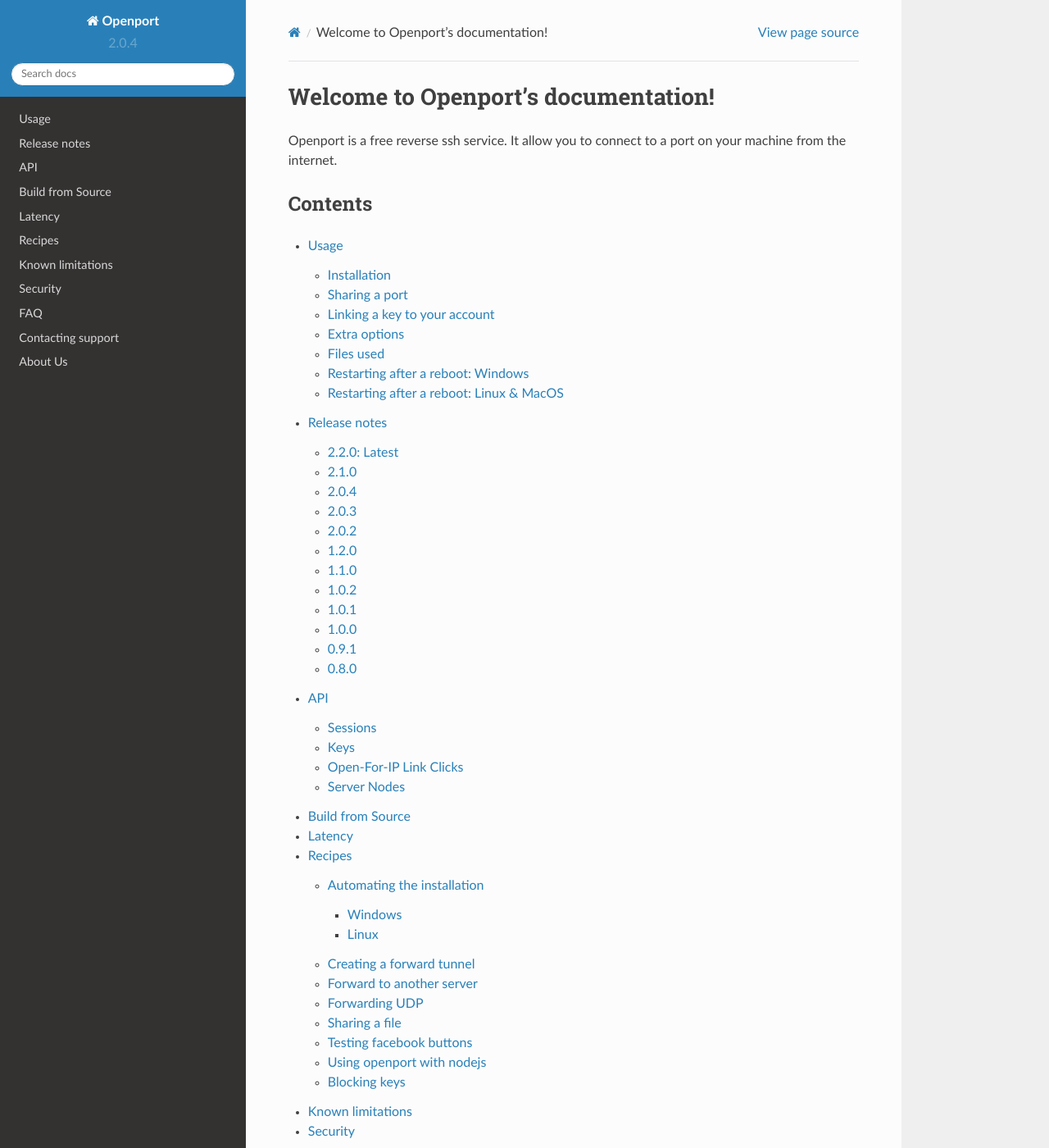
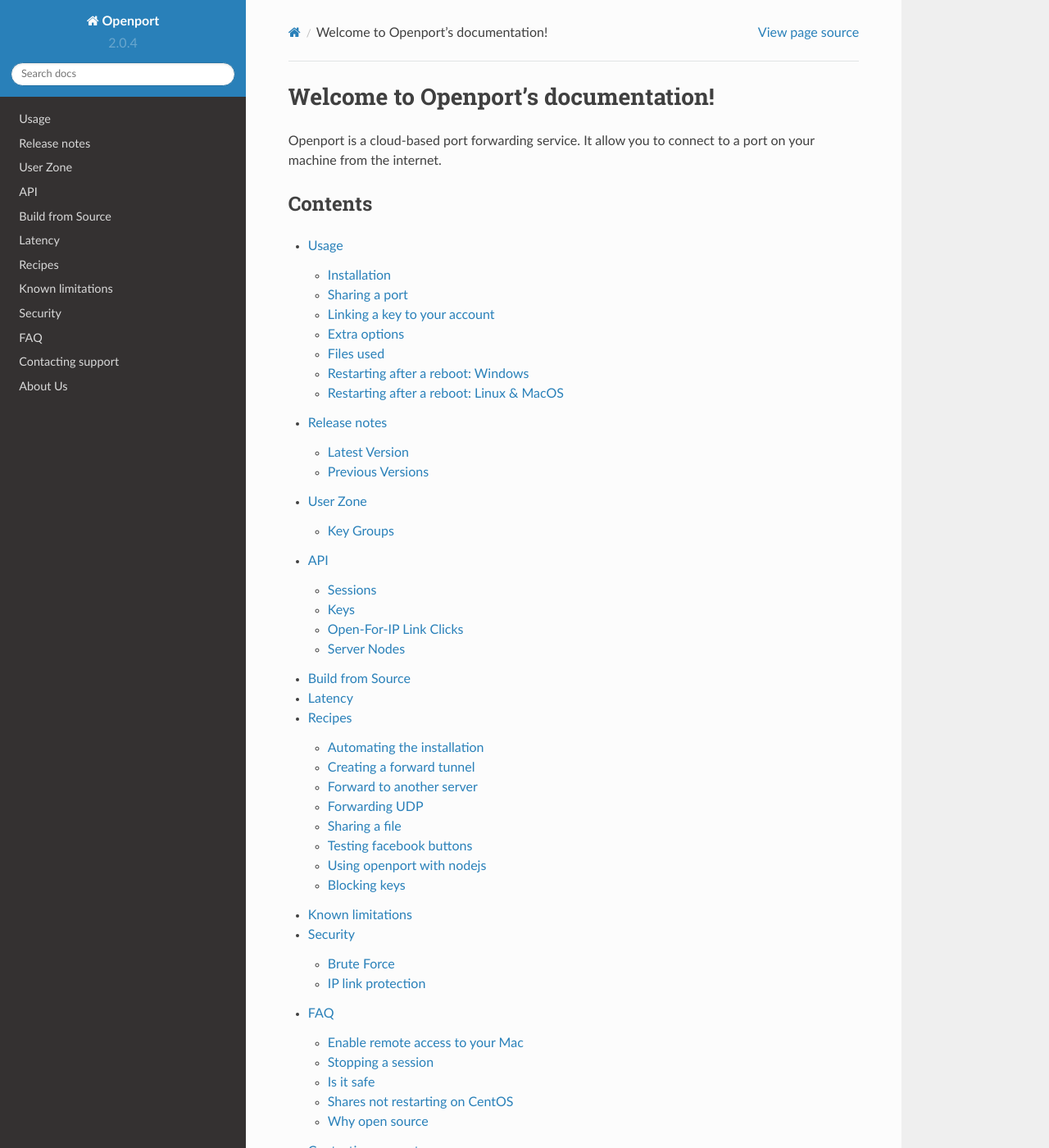
Before and after one commit to openportio/openport-docs, a Sphinx documentation site: the page built from docs/source/index.rst, in a window 1280 px wide and 1400 px high. Shown: the whole window at 82% size. Built offline with Sphinx 7.4.7 and the Read the Docs theme 2.0.0, drawn with Linux system fonts in a browser that asks for light colours; some of the changed text lies outside the part shown.

Commit message:
Adding documentation about keygroups.

```diff
--- a/docs/source/conf.py
+++ b/docs/source/conf.py
@@ -3,7 +3,7 @@
 # -- Project information
 
 project = 'Openport'
-copyright = '2022, iTech'
+copyright = '2024, iTech'
 author = 'Jan De Bleser'
 
 release = '2.0'
--- a/docs/source/index.rst
+++ b/docs/source/index.rst
@@ -1,7 +1,7 @@
 Welcome to Openport's documentation!
 ====================================
 
-Openport is a free reverse ssh service.
+Openport is a cloud-based port forwarding service.
 It allow you to connect to a port on your machine from the internet.
 
 
@@ -9,8 +9,11 @@
 --------
 
 .. toctree::
+    :maxdepth: 2
+
     usage
     release_notes
+    user_zone
     api
     build_from_source
     infrastructure
--- a/docs/source/recipes_create_a_forward_tunnel.rst
+++ b/docs/source/recipes_create_a_forward_tunnel.rst
@@ -1,5 +1,5 @@
 Creating a forward tunnel
-=======================
+=========================
 
 Consider next scenario:
 
--- a/docs/source/release_notes.rst
+++ b/docs/source/release_notes.rst
@@ -3,8 +3,12 @@
 
 Download the client from `Github <https://github.com/openportio/openport-go/releases>`_
 
-2.2.0: Latest
+Latest Version
 --------------
+
+2.2.0
++++++
+
 Features/improvements:
 
 - Added --ws flag to use websockets to connect instead of ssh. (Use in combination with --no-ssl to create an unencrypted tunnel).
@@ -29,27 +33,32 @@
 - The armv7 binary have been tested on an openwrt router.
 
 
+Previous Versions
+-----------------
+
 
 2.1.0
---------------
++++++++++
 - Adding --exit-on-failure-timeout flag (Specify in seconds if you want the app to exit if it cannot properly connect. (default -1))
 - Code refactoring
 
 
 2.0.4
--------------------------
++++++++++
 - Fixed issue with restarting sessions from a non-root user.
 - Creating the /etc/openport/users.conf file at installation.
 
 
 2.0.3
------
++++++++++
+
 - Checking that both .ssh/id_rsa and .ssh/id_rsa.pub exist before using them
 - Bugfix: server port was not reused after closing the app with ctrl-c
 
 
 2.0.2
------
++++++++++
+
 - Rewritten client in Go
 - Updated commands: "openport --list" is now "openport list"
   Same for forward, list, kill, kill-all, register-key, version and help.
@@ -59,30 +68,35 @@
 
 
 1.2.0
------
++++++++++
+
 - Fixed ssl issue in ubuntu
 - Python3 compatibility
 - Dependency upgrades
 - Added --keep-alive flag to modify the interval in between the keep-alive messages
 
 1.1.0
------
++++++++++
+
 - Added --daemonize flag
 - Fixed issue with saving session without an internet connection
 - Added open-for-ip link in --list output
 
 
 1.0.2
------
++++++++++
+
 - Moved openport to it's own package, so it can be installed as a regular python package.
 
 
 1.0.1
------
++++++++++
+
 - added --name to --register-key
 
 1.0.0
------
++++++++++
+
 - Added a Graphical User Interface (GUI)
 - ip-link-protection can be switched on and off from the command line
 - You can now create [forward tunnels](/wiki/recipes/create_a_forward_tunnel/)
@@ -96,7 +110,8 @@
 - Show extra information with --list --verbose
 
 0.9.1
------
++++++++++
+
 - IP Link Protection
 - Brute force protection
 - Various bug fixes
@@ -104,7 +119,8 @@
 
 
 0.8.0
--------
++++++++++
+
 - Port forwarding
 - Http forwarding
 - Restart on reboot
```
Also changed, not shown: docs/source/user_zone.rst (added, +23 -0 lines), 1 other file.
